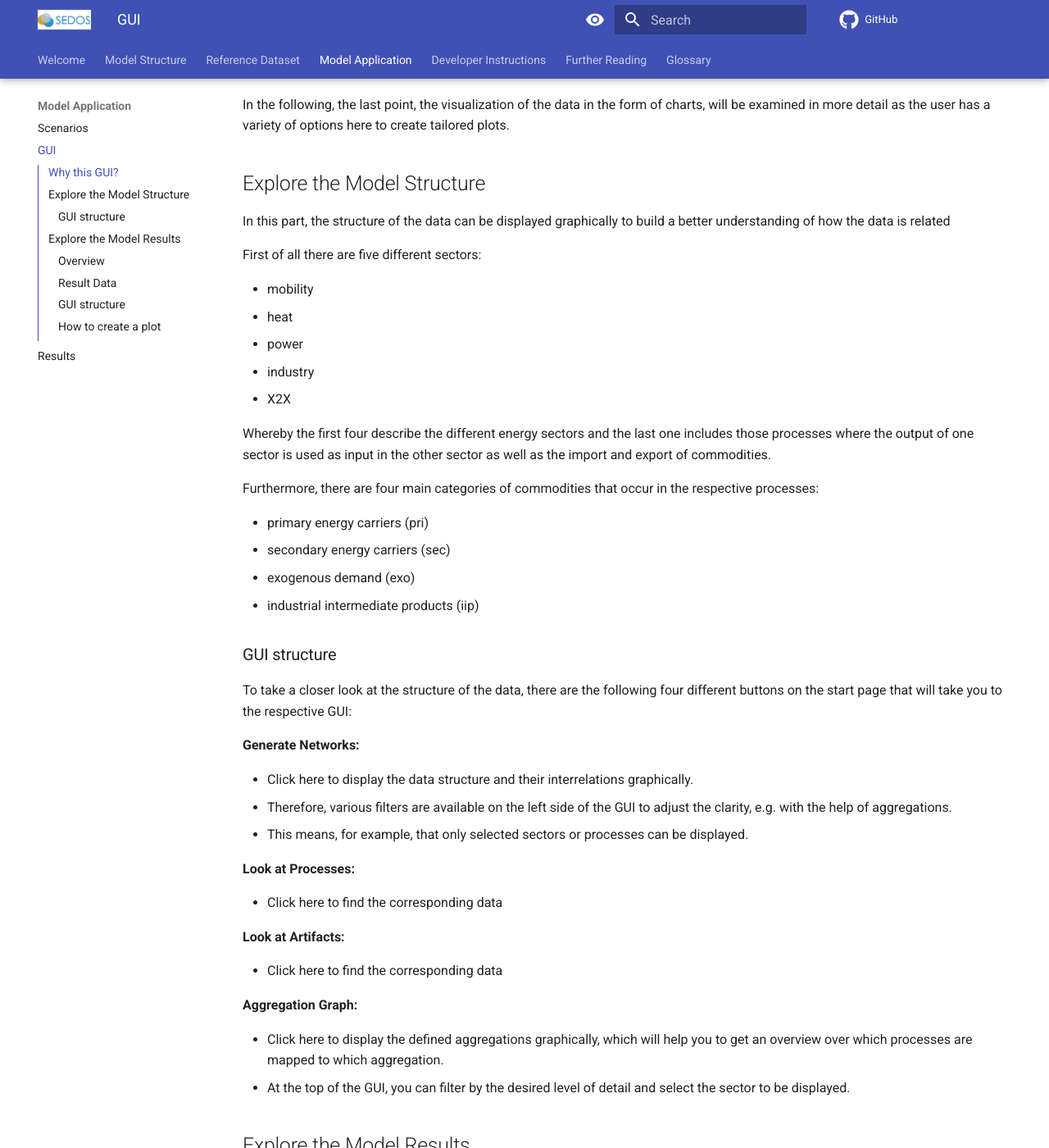
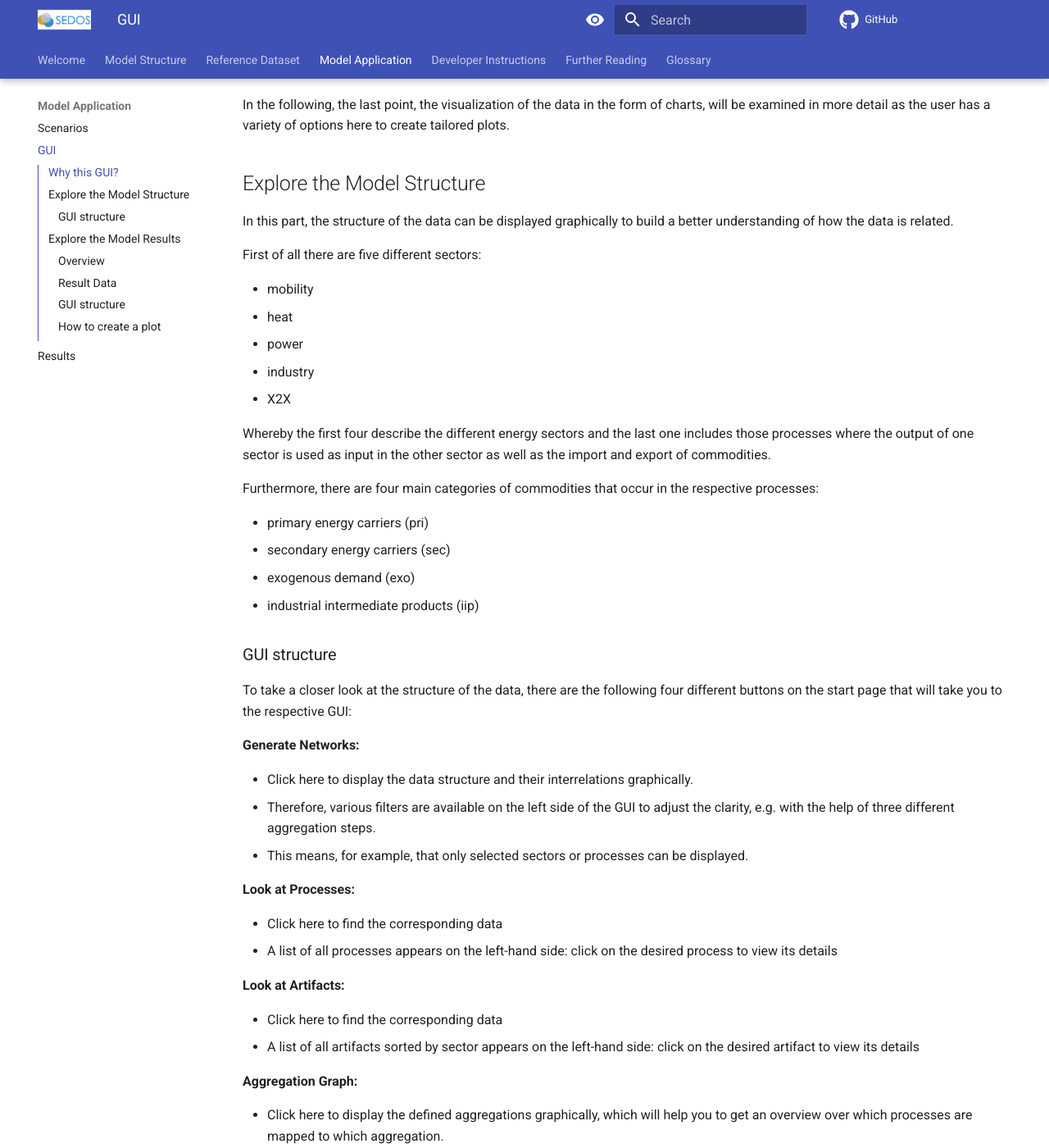
Before and after one commit to sedos-project/organization, an MkDocs documentation site: the page built from docs/visitor/model/gui.md, in a window 1280 px wide and 1400 px high, scrolled down 468 px. Shown: the whole window at 82% size. Built offline with MkDocs 1.6.1 and Material for MkDocs 9.7.7, drawn with Linux system fonts in a browser that asks for light colours; comment, search, counter and statistics services are not loaded.

Commit message:
Update Model Structure Description

```diff
--- a/docs/visitor/model/gui.md
+++ b/docs/visitor/model/gui.md
@@ -16,7 +16,7 @@ In the following, the last point, the visualization of the data in the form of c
 
 ## Explore the Model Structure
 
-In this part, the structure of the data can be displayed graphically to build a better understanding of how the data is related
+In this part, the structure of the data can be displayed graphically to build a better understanding of how the data is related.
 
 First of all there are five different sectors:
 
@@ -45,16 +45,18 @@ To take a closer look at the structure of the data, there are the following four
 **Generate Networks:**
 
 - Click here to display the data structure and their interrelations graphically.
-- Therefore, various filters are available on the left side of the GUI to adjust the clarity, e.g. with the help of aggregations.
+- Therefore, various filters are available on the left side of the GUI to adjust the clarity, e.g. with the help of three different aggregation steps.
 - This means, for example, that only selected sectors or processes can be displayed.
 
 **Look at Processes:**
 
 - Click here to find the corresponding data
+- A list of all processes appears on the left-hand side: click on the desired process to view its details
 
 **Look at Artifacts:**
 
 - Click here to find the corresponding data
+- A list of all artifacts sorted by sector appears on the left-hand side: click on the desired artifact to view its details
 
 **Aggregation Graph:**
 
```
